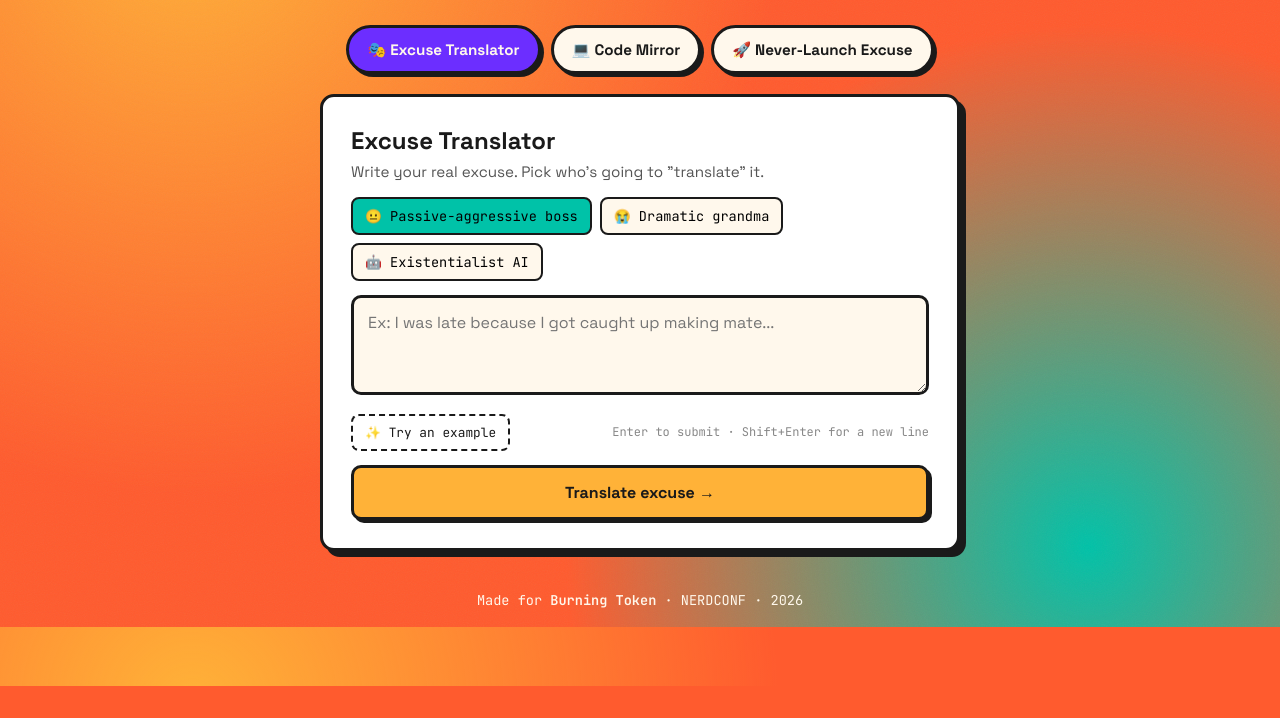
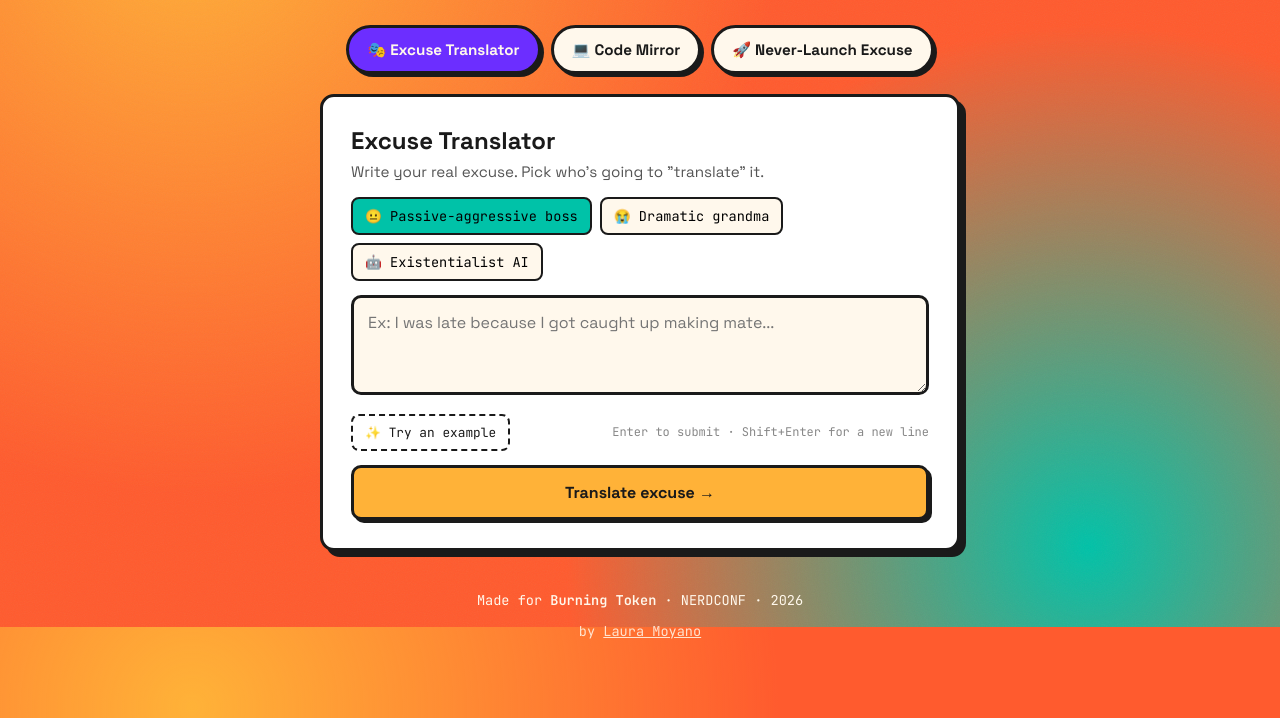
Before and after one commit to Laura-M-stack/Random-Mode-Fun-Build, a website: page public/index.html in a window 1280 px wide. Shown: the part 173-891 px from the top of the page. Before the commit the page ends 859 px from the top, so only its background shows below. Drawn offline with Linux system fonts and the light colour scheme.

Commit message:
Add author credit with LinkedIn link in footer

```diff
--- a/public/index.html
+++ b/public/index.html
@@ -103,6 +103,7 @@
 
 <footer>
   <p data-i18n="footer">Made for <strong>Burning Token</strong> · NERDCONF · 2026</p>
+  <p class="credit" data-i18n="credit">by <a href="https://www.linkedin.com/in/laura-moyano-h/" target="_blank" rel="noopener noreferrer">Laura Moyano</a></p>
 </footer>
 
 <script src="/script.js"></script>
--- a/public/script.js
+++ b/public/script.js
@@ -22,6 +22,7 @@ const translations = {
     'placeholder-launch': "Ex: a habit-tracking app I've been building for 8 months and never shipped",
     'btn-launch-excuse': 'Give me the perfect excuse →',
     footer: 'Made for <strong>Burning Token</strong> · NERDCONF · 2026',
+    credit: 'by <a href="https://www.linkedin.com/in/laura-moyano-h/" target="_blank" rel="noopener noreferrer">Laura Moyano</a>',
     'empty-input': 'Write something first :)',
     'generic-error': 'Something went wrong. Try again.',
     'network-error': "Couldn't reach the server. Try again.",
@@ -50,6 +51,7 @@ const translations = {
     'placeholder-launch': 'Ej: una app de hábitos que hago hace 8 meses y nunca subí a la Play Store',
     'btn-launch-excuse': 'Dame la excusa perfecta →',
     footer: 'Hecho para <strong>Burning Token</strong> · NERDCONF · 2026',
+    credit: 'por <a href="https://www.linkedin.com/in/laura-moyano-h/" target="_blank" rel="noopener noreferrer">Laura Moyano</a>',
     'empty-input': 'Escribí algo primero :)',
     'generic-error': 'Algo salió mal. Probá de nuevo.',
     'network-error': 'No se pudo conectar con el servidor. Probá de nuevo.',
--- a/public/style.css
+++ b/public/style.css
@@ -322,6 +322,20 @@ footer {
   z-index: 1;
 }
 
+footer .credit {
+  margin-top: 4px;
+  opacity: 0.85;
+}
+
+footer .credit a {
+  color: var(--paper);
+  text-decoration: underline;
+}
+
+footer .credit a:hover {
+  opacity: 0.8;
+}
+
 @media (max-width: 480px) {
   .mode-panel { padding: 20px; }
   .tab { font-size: 0.85rem; padding: 10px 14px; }
```
